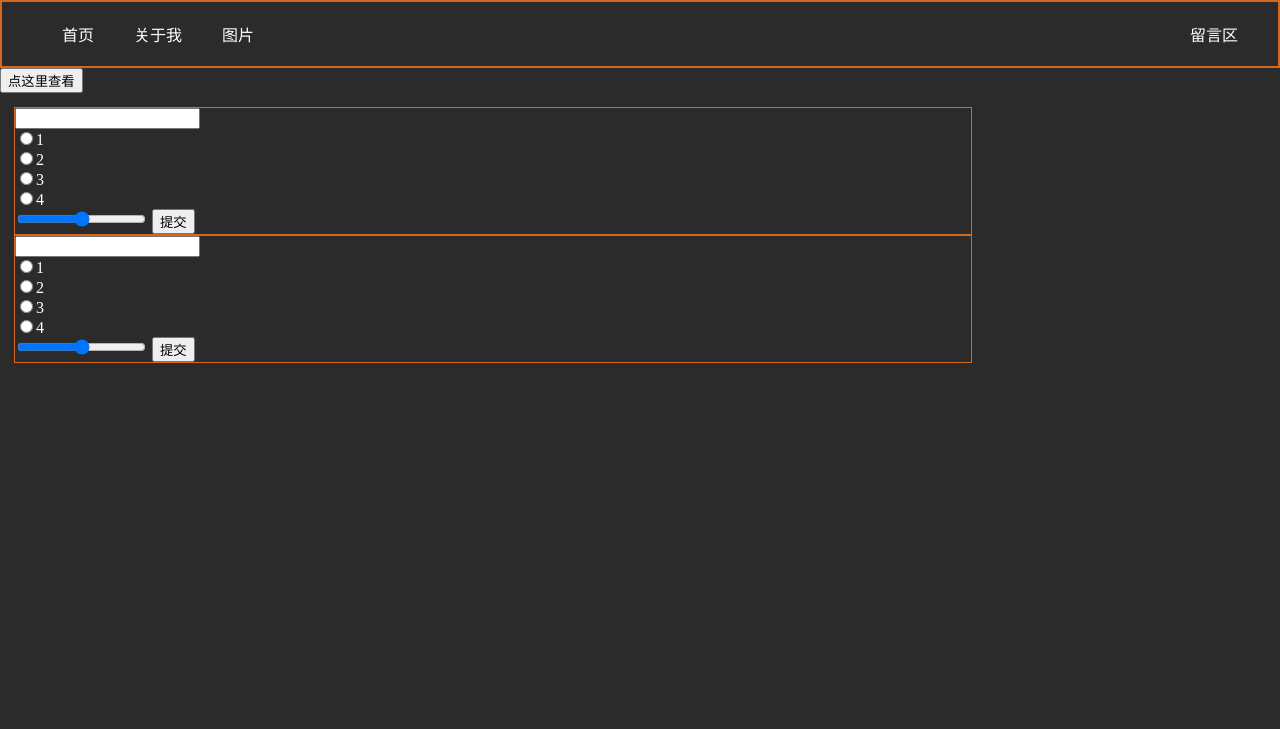
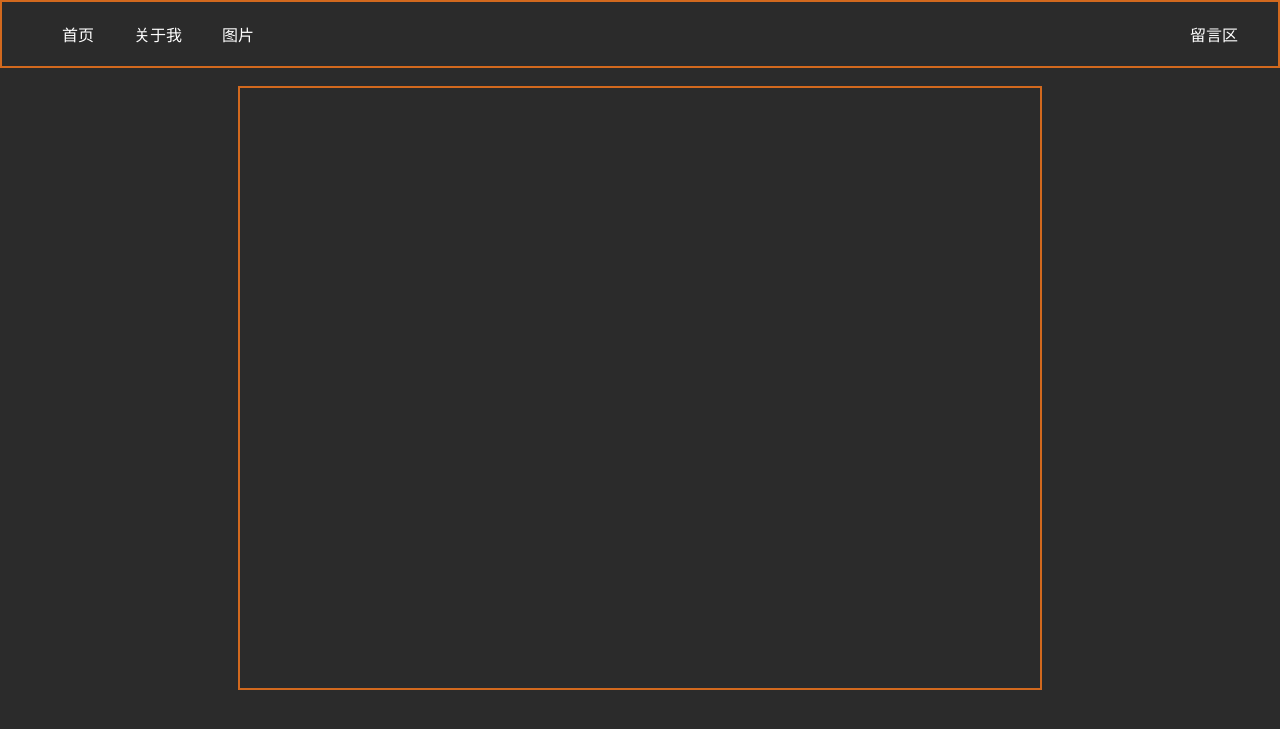
Before and after one commit to sep85911/FlaskProject, a Flask app: template templates/Main.html in a window 1280 px wide. Shown: the top 729 px of the page. Run offline with Flask 2, Linux system fonts and the light colour scheme; the template is opened without the code that fills it, so the values that code supplies are empty; some libraries are stand-ins or nearby versions.

Commit message:
201807242216

```diff
--- a/static/css/Main.css
+++ b/static/css/Main.css
@@ -32,30 +32,13 @@ body {
     box-shadow: 2px;
 }
 
-#main {
-    margin:0px 0px;
 
-    padding: 14px;
-}
-
-#form1 {
-    margin:0px 0px;
+#myGuidePics{
+    width:800px;
+    height:600px;
     border-style: solid;
     border-color: chocolate;
-    border-width:1px;
-    width:956px;
-    /* margin:0px auto; */
-    display: inline-block;
-    /* text-align: center; */
+    border-width:2px;
+    margin:0px auto;
+
 }
-
-#form2 {
-    margin:0px 0px;
-    border-style: solid;
-    border-color: chocolate;
-    width:956px;
-    border-width:1px;
-    /* margin:0px auto; */
-    display: inline-block;
-    /* text-align: center; */
-}
--- a/templates/Main.html
+++ b/templates/Main.html
@@ -25,47 +25,11 @@
         </ul>
     </div>
 
-    <button>点这里查看</button>
-    <div id="main">
-        <div id = "form1">
-            <form action="" name="myForm1" method="GET">
-                    <input type="text" name="" id="">
-                    <br/>
-                    <input type="radio" name="a" id="">1
-                    <br/>
-                    <input type="radio" name="a" id="">2
-                    <br/>
-                    <input type="radio" name="b" id="">3
-                    <br/>
-                    <input type="radio" name="b" id="">4
-                    <br/>
+    <br/>
 
-                    <input type="range" name="" id="">
+    <div id="myGuidePics">
 
-                    <input type="submit" value="提交">
-            </form>
-        </div>
-
-        <div id = "form2">
-            <form action="" name="myForm2" method="GET">
-                    <input type="text" name="" id="">
-                    <br/>
-                    <input type="radio" name="a" id="">1
-                    <br/>
-                    <input type="radio" name="a" id="">2
-                    <br/>
-                    <input type="radio" name="b" id="">3
-                    <br/>
-                    <input type="radio" name="b" id="">4
-                    <br/>
-
-                    <input type="range" name="" id="">
-
-                    <input type="submit" value="提交">
-            </form>
-        </div>
     </div>
-
 
 
 
```
Also changed, not shown: static/css/JDMain.css (added, +38 -0 lines), templates/JDMain.html (added, +35 -0 lines).
